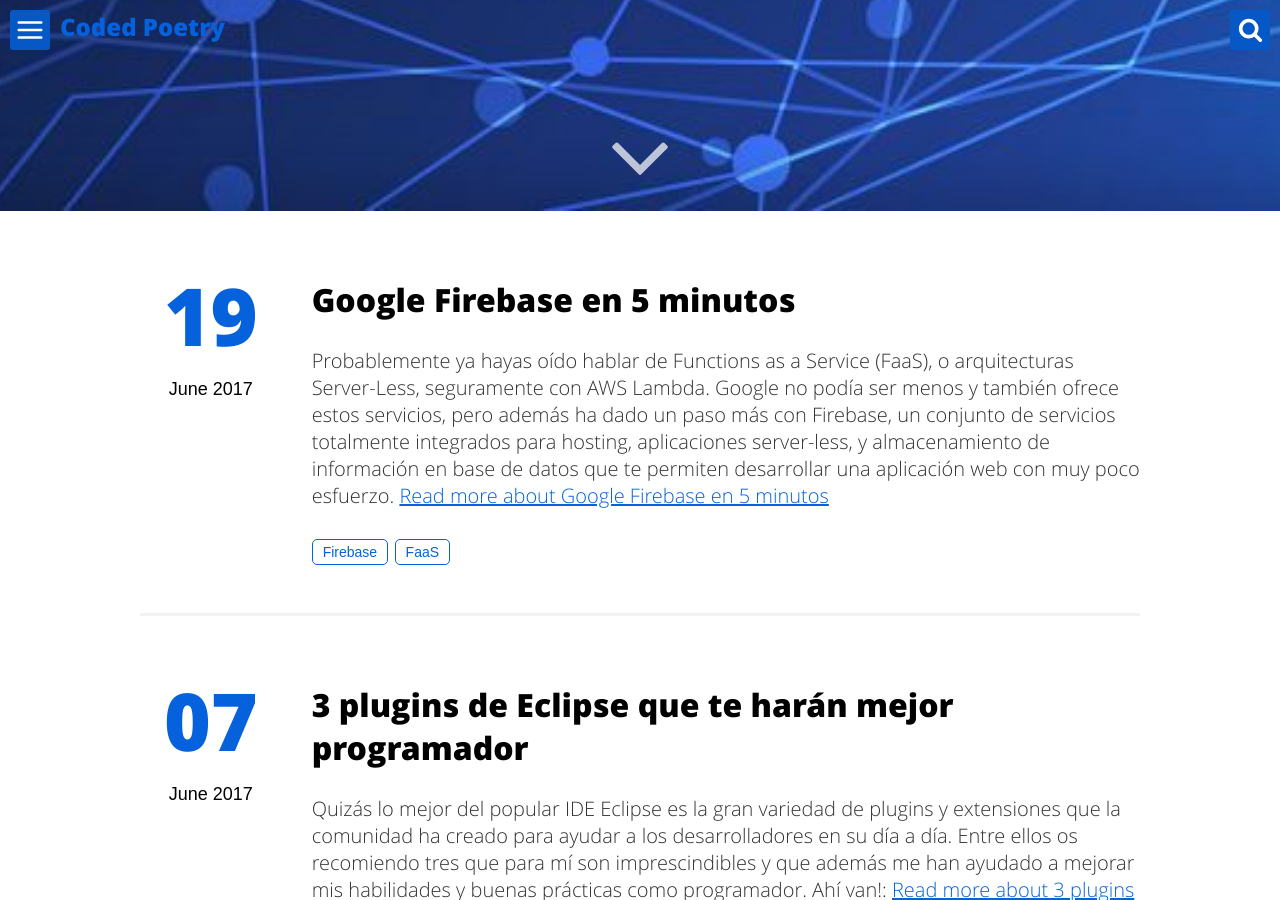
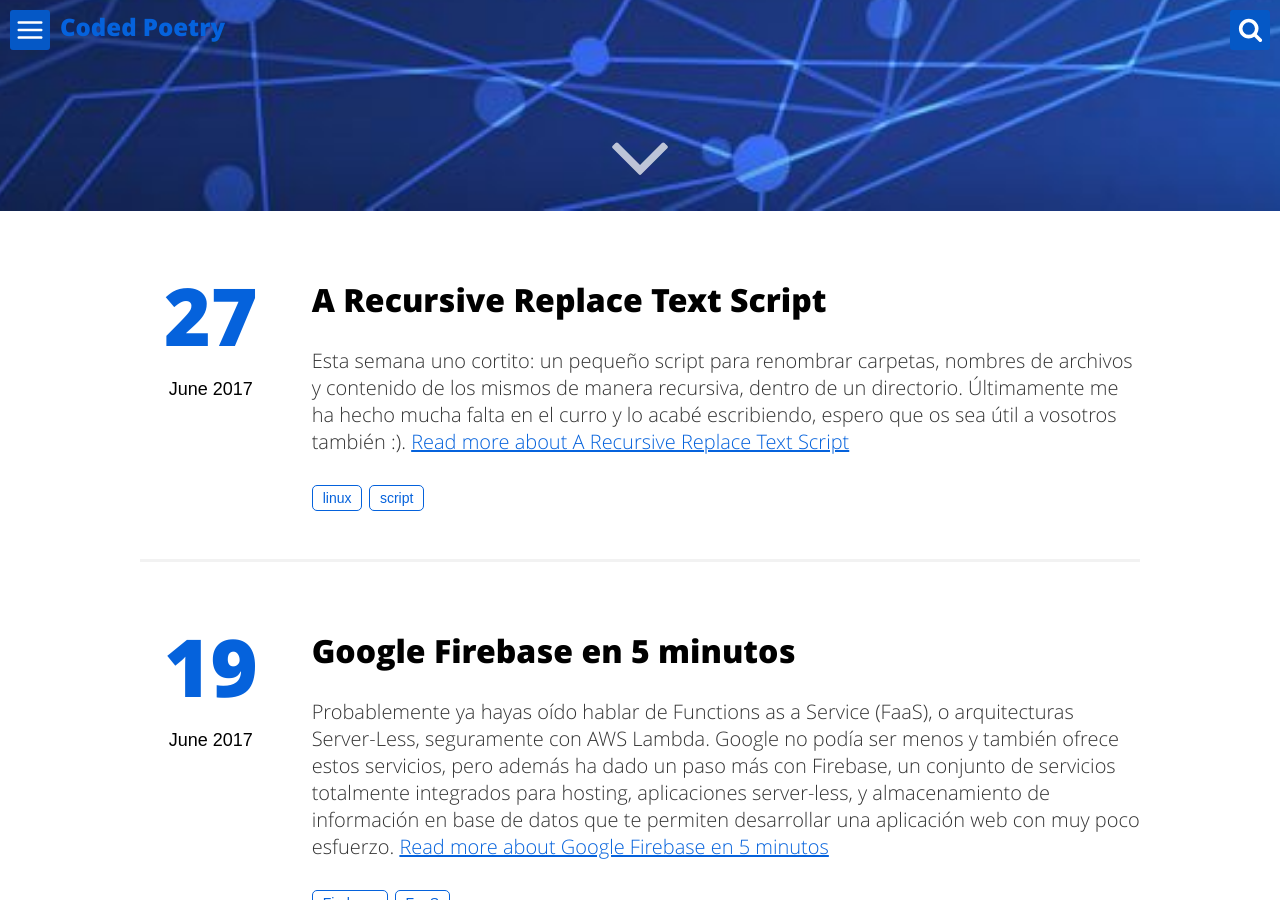
Before and after one commit to joni182/CodedPoetry.github.io, a Jekyll site: the page built from index.html, in a window 1280 px wide and 900 px high, scrolled down 689 px. Built offline with Jekyll 4.4.1, drawn with Linux system fonts in a browser that asks for light colours.

Commit message:
publish replace script, add index to easy links page

````diff
--- /dev/null
+++ b/_posts/2017-06-27-a-recursive-replace-text-script.md
@@ -0,0 +1,55 @@
+---
+layout: post
+title: "A Recursive Replace Text Script"
+date: 2017-06-27 20:28:53
+description:
+tags:
+- linux
+- script
+categories:
+- Snippets
+- Scripting
+twitter_text: Renombrar carpetas, archivos y su contenido (Script)
+---
+
+Esta semana uno cortito: un pequeño script para renombrar carpetas, nombres de archivos y contenido de los mismos de manera recursiva, dentro de un directorio. Últimamente me ha hecho mucha falta en el curro y lo acabé escribiendo, espero que os sea útil a vosotros también :).
+
+#### replace-text.sh
+```bash
+function replace_help() {
+
+cat <<EOT
+------------------------------------------------------------------------------
+REPLACE TEXT - Recursively replaces text in folder names, file names and files
+content in the current directory
+------------------------------------------------------------------------------
+Usage: ./replace-text.sh [options] <source-text-regex> <replacement>
+Options:
+  -h, --help        output instructions
+
+Example:
+  # will replace the regex "004" with text "010"
+  ./replace-text.sh 004 010
+
+------------------------------------------------------------------------------
+EOT
+
+}
+
+# Show help
+if [[ "${1}" == "-h" || "${1}" == "--help" ]]; then
+    replace_help
+    exit
+fi
+
+local SOURCE=$1
+local TARGET=$2
+
+shopt -s globstar
+rename "s/$SOURCE/$TARGET/g" **
+find . -type f -exec sed -i "s/$SOURCE/$TARGET/g" {} +
+
+```
+_(NOTA: la línea_ `shopt -s globstar` _sirve para poder utilizar el wildcard **, para iterar recursivamente sobre el directorio actual)_
+
+Enjoy!!
````
Also changed, not shown: easy-links-for-jira.md (+6 -0 lines).
